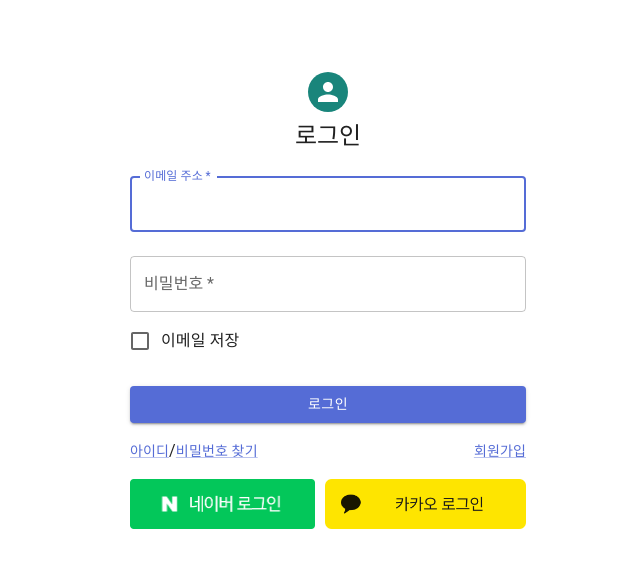
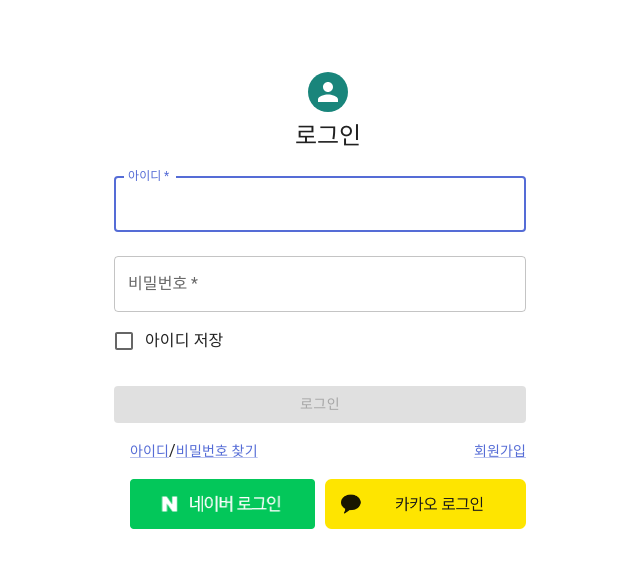
Before and after one commit to dlantjdgkgk/SmallGift, a React (Create React App) app: page /login in a window 1280 px wide. Shown: the top 568 px of the page, without its empty margins (312-952 px from the left). Built offline with nearby package versions, Linux system fonts and the light colour scheme; no server answers.

Commit message:
feat(로그인 양식): 컴포넌트 생성

```diff
--- a/src/components/LoginForm/LoginForm.jsx
+++ b/src/components/LoginForm/LoginForm.jsx
@@ -1,4 +1,4 @@
-import React, { useState } from "react";
+import React, { useState, useEffect } from "react";
 import {
   Avatar,
   Box,
@@ -22,7 +22,7 @@ import { axiosLogInUser } from "../../api/user/logIn";
 const LogInForm = () => {
   // 이메일, 비밀번호 제출
   const dispatch = useDispatch();
-  const [cookies, setCookies] = useCookies([]);
+  const [cookies, setCookies, removeCookies] = useCookies([]);
   const navigate = useNavigate();
 
   // 사용자한테 아이디/비밀번호를 입력 받고
@@ -32,69 +32,133 @@ const LogInForm = () => {
     password: "",
   });
 
-  const [isError, setIsError] = useState({
-    username: false,
-    password: false,
+  // 오류체크
+  const [validate, setValidate] = useState({
+    username: true,
+    password: true,
+    first: false,
+  });
+
+  // 오류 메세지
+  const [msg, setMsg] = useState({
+    username: "",
+    password: "",
   });
 
   // 입력폼에서 데이터가 바뀔때마다 payload의 데이터 최신화
   const handleChange = (e) => {
     setPayload({ ...payload, [e.target.id]: e.target.value });
-    console.log(payload);
+
+    if (e.target.id === "username") {
+      if (e.target.value === "") {
+        setMsg({ ...msg, username: "아이디를 입력해주세요." });
+        setValidate({ ...validate, username: false });
+      } else {
+        setMsg({ ...msg, username: "" });
+        setValidate({ ...validate, username: true, first: true });
+      }
+    } else if (e.target.id === "password") {
+      if (e.target.value === "") {
+        setMsg({ ...msg, password: "비밀번호를 입력해주세요." });
+        setValidate({ ...validate, password: false });
+      } else {
+        setMsg({ ...msg, password: "" });
+        setValidate({ ...validate, password: true, first: true });
+      }
+    }
   };
+
+  // 아이디 저장 여부 변수 (스테이트로 저장)
+  const [isRemember, setIsRemember] = useState(false);
+
+  // 아이디 저장 여부 확인하는 메서드
+  const checkRemember = (e) => {
+    setIsRemember(e.target.checked);
+    if (e.target.checked) {
+      setCookies("rememberUsername", payload.username);
+    } else {
+      removeCookies("rememberUsername");
+    }
+  };
+
+  useEffect(() => {
+    if (cookies.rememberUsername !== undefined) {
+      setPayload({ ...payload, username: cookies.rememberUsername });
+      setIsRemember(true);
+    }
+  }, []);
 
   const handleSubmit = async (event) => {
     event.preventDefault();
 
-    if (payload.username === "") {
-      setIsError({ ...isError, username: true });
-      return;
-    }
-    if (payload.password === "") {
-      setIsError({ ...isError, password: true });
-      return;
-    }
+    // api 연결 잘 되면 이걸로 사용
+    // if (axiosLogInUser(payload, setCookies)) {
+    //   window.location.href = "/";
+    // }
 
-    axiosLogInUser.then((response) => {
-      if (response.success) {
-        navigate("/");
-        setCookies("token", `Bearer ${response?.headers?.data?.token}`);
-      } else {
-        console.log(response.msg);
-      }
-    });
+    let expire = new Date().getTime() + 600 * 1000;
+
+    window.localStorage.setItem("accessToken", 1);
+    window.localStorage.setItem("expireAccessToken", expire);
+    // 원래는 api에서 처리되는 것들
+
+    window.location.href = "/";
+    // 위에 코드는 삭제할것
   };
 
   return (
-    <Box component="form" onSubmit={handleSubmit} noValidate sx={{ mt: 1 }}>
+    <Box component="form" onSubmit={handleSubmit} noValidate sx={{ mt: 3 }}>
+      <Grid container spacing={2} alignItems="center">
         <TextField
-        error={isError.username ? true : undefined}
+          error={!validate.username}
           margin="normal"
           required
           fullWidth
           id="username"
-        label="이메일 주소"
+          label="아이디"
           name="username"
           autoComplete="on"
           autoFocus
           onChange={handleChange}
         />
+        {!validate.username ? (
+          <Grid item xs={12}>
+            <span style={{ color: "red" }}>{msg.username}</span>
+          </Grid>
+        ) : null}
         <TextField
-        error={isError.password ? true : undefined}
+          error={!validate.password}
           margin="normal"
           required
           fullWidth
           name="password"
+          type="password"
           label="비밀번호"
           id="password"
           autoComplete="on"
           onChange={handleChange}
         />
+        {!validate.password ? (
+          <Grid item xs={12}>
+            <span style={{ color: "red" }}>{msg.password}</span>
+          </Grid>
+        ) : null}
 
-      <FormControlLabel control={<Checkbox value="remember" color="primary" />} label="이메일 저장" />
-      <Button onClick={handleSubmit} type="submit" fullWidth variant="contained" sx={{ mt: 3, mb: 2 }}>
+        <FormControlLabel
+          control={<Checkbox onChange={checkRemember} value="remember" color="primary" />}
+          label="아이디 저장"
+        />
+        <Button
+          disabled={!(validate.username && validate.password && validate.first)}
+          onClick={handleSubmit}
+          type="submit"
+          fullWidth
+          variant="contained"
+          sx={{ mt: 3, mb: 2 }}
+        >
           로그인
         </Button>
+      </Grid>
     </Box>
   );
 };
```
Lines whose indentation alone changed are shown as unchanged.
